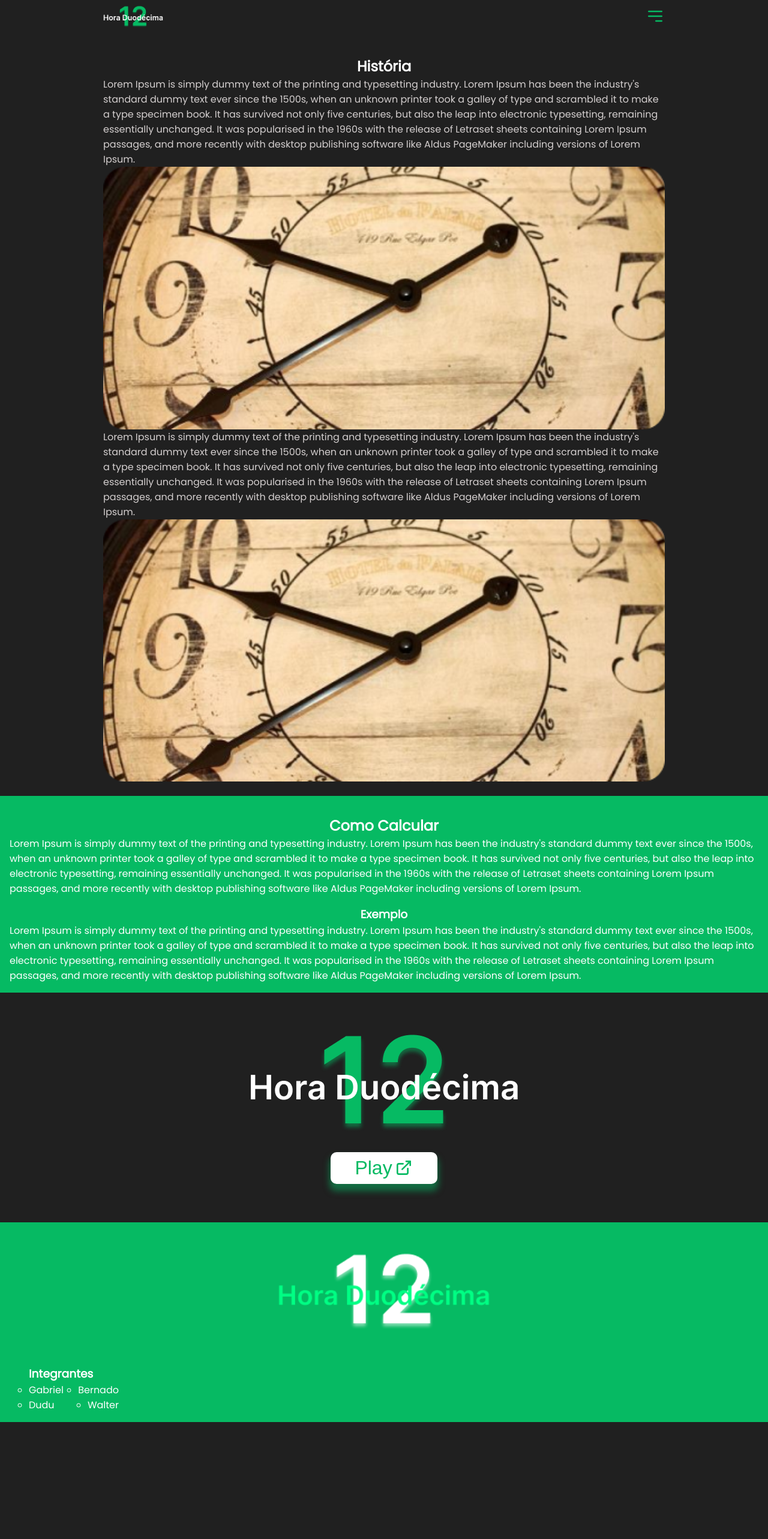
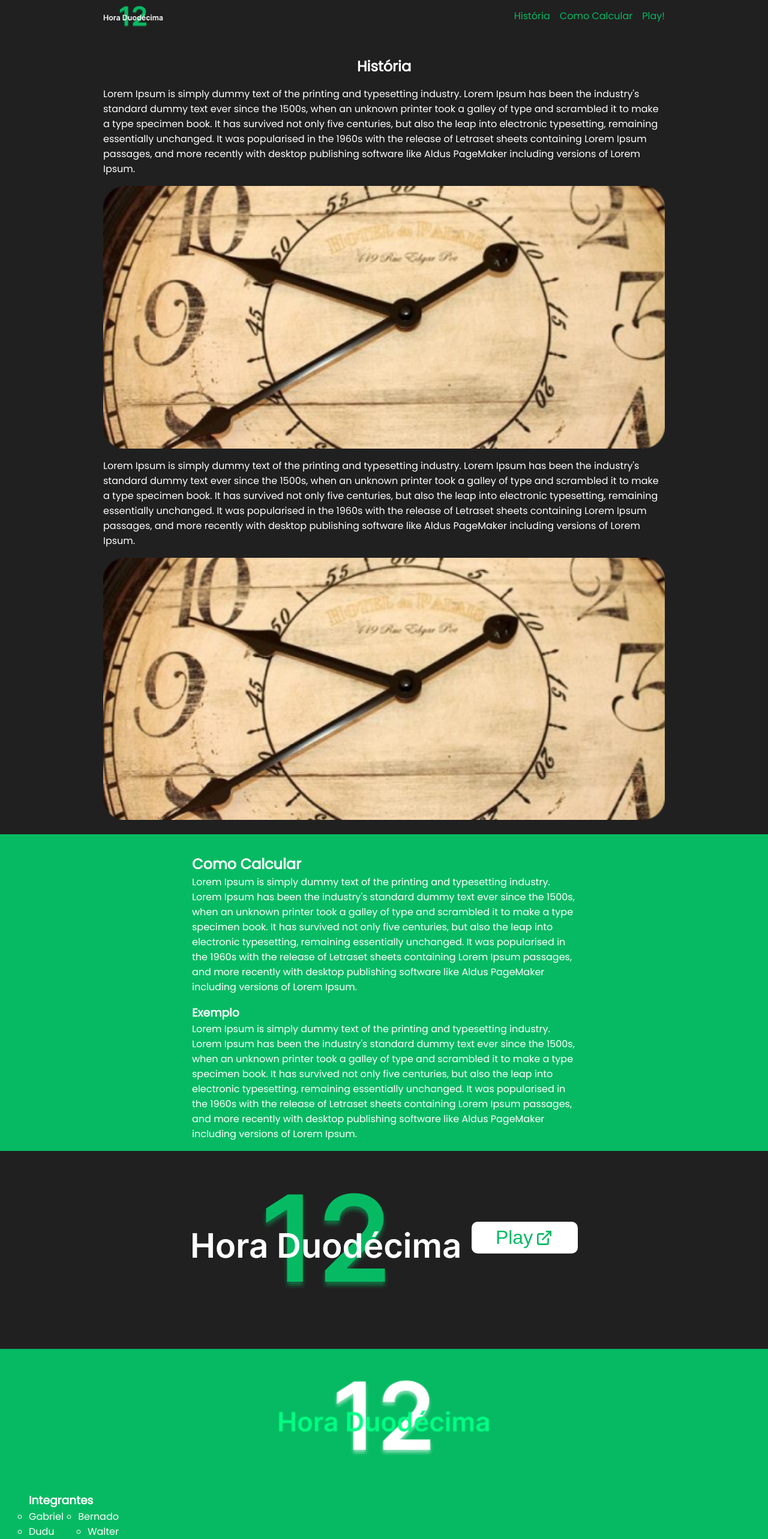
Before and after one commit to BerPGR/atividade-duodecimos, a React (Create React App) app in the folder clock-react/: page / in a window 1280 px wide. Shown: the top 2566 px of the page at 60% size. Before the commit the page ends 2371 px from the top, so only its background shows below. Built offline with nearby package versions, Linux system fonts and the light colour scheme.

Commit message:
feat: Header Desktop

```diff
--- a/clock-react/src/App.css
+++ b/clock-react/src/App.css
@@ -62,6 +62,7 @@ a {
 }
 
 /*=============== REUSABLE CSS CLASSES ===============*/
+
 .container {
   max-width: 968px;
   display: flex;
@@ -85,7 +86,7 @@ h3 {
 }
 
 p {
-  color: rgb(212, 207, 207);
+  color: white;
 }
 
 section {
@@ -94,6 +95,12 @@ section {
   justify-content: start;
   align-items: center;
   margin-top: 1.5rem;
+}
+
+#historia{
+  display: flex;
+  flex-direction: column;
+  gap: 1rem;
 }
 
 #calcular {
@@ -107,6 +114,8 @@ h1,
 h3 {
   color: white;
 }
+
+#quiz {}
 
 .image {
   width: 100%;
@@ -123,9 +132,17 @@ h3 {
   border: none;
   border-radius: 0.625rem;
   background: #FFF;
-  box-shadow: 0px 10px 11px 2px rgba(6, 186, 99, 0.50);
+
+  transition: .4s ease-in-out;
+  cursor: pointer;
 }
 
+.btn-primary:hover {
+  color: white;
+  background-color: var(--primary-color);
+  box-shadow: 0px 10px 11px 2px rgba(0, 0, 0, 0.5);
+  transform: translateY(-10px);
+}
 
 footer {
   background-color: var(--primary-color);
@@ -149,13 +166,13 @@ footer>div {
   color: white;
 }
 
-ul{
+ul {
   display: flex;
   justify-content: space-between;
   width: 150px;
 }
 
-ul > li{
+ul>li {
   list-style-type: circle;
 }
 
@@ -174,4 +191,21 @@ ul > li{
     margin-left: auto;
     margin-right: auto;
   }
+
+  .lg-devices {
+    width: 50vw;
+    margin: 0 auto;
+  }
+
+  #quiz {
+    display: flex;
+    flex-direction: row;
+    justify-content: center;
+    align-items: center;
+    gap: 1rem;
+  }
+
+  .image {
+    width: 100%;
+  }
 }
--- a/clock-react/src/App.js
+++ b/clock-react/src/App.js
@@ -24,11 +24,13 @@ function App() {
           <img src='./clock.png' className='image' />
         </section>
 
-        <section id='calcular' >
-          <h1>Como Calcular</h1>
-          <p>Lorem Ipsum is simply dummy text of the printing and typesetting industry. Lorem Ipsum has been the industry's standard dummy text ever since the 1500s, when an unknown printer took a galley of type and scrambled it to make a type specimen book. It has survived not only five centuries, but also the leap into electronic typesetting, remaining essentially unchanged. It was popularised in the 1960s with the release of Letraset sheets containing Lorem Ipsum passages, and more recently with desktop publishing software like Aldus PageMaker including versions of Lorem Ipsum.</p>
-          <h3>Exemplo</h3>
-          <p>Lorem Ipsum is simply dummy text of the printing and typesetting industry. Lorem Ipsum has been the industry's standard dummy text ever since the 1500s, when an unknown printer took a galley of type and scrambled it to make a type specimen book. It has survived not only five centuries, but also the leap into electronic typesetting, remaining essentially unchanged. It was popularised in the 1960s with the release of Letraset sheets containing Lorem Ipsum passages, and more recently with desktop publishing software like Aldus PageMaker including versions of Lorem Ipsum.</p>
+        <section id='calcular'>
+          <div className='lg-devices'>
+            <h1>Como Calcular</h1>
+            <p>Lorem Ipsum is simply dummy text of the printing and typesetting industry. Lorem Ipsum has been the industry's standard dummy text ever since the 1500s, when an unknown printer took a galley of type and scrambled it to make a type specimen book. It has survived not only five centuries, but also the leap into electronic typesetting, remaining essentially unchanged. It was popularised in the 1960s with the release of Letraset sheets containing Lorem Ipsum passages, and more recently with desktop publishing software like Aldus PageMaker including versions of Lorem Ipsum.</p>
+            <h3>Exemplo</h3>
+            <p>Lorem Ipsum is simply dummy text of the printing and typesetting industry. Lorem Ipsum has been the industry's standard dummy text ever since the 1500s, when an unknown printer took a galley of type and scrambled it to make a type specimen book. It has survived not only five centuries, but also the leap into electronic typesetting, remaining essentially unchanged. It was popularised in the 1960s with the release of Letraset sheets containing Lorem Ipsum passages, and more recently with desktop publishing software like Aldus PageMaker including versions of Lorem Ipsum.</p>
+          </div>
 
         </section>
 
--- a/clock-react/src/components/Header/Header.css
+++ b/clock-react/src/components/Header/Header.css
@@ -13,7 +13,7 @@
     transition: .4s ease-in-out;
 }
 
-.menu-icon:hover{
+.menu-icon:hover {
     color: #6ae7ab;
     scale: 101%;
 }
@@ -21,3 +21,25 @@
 .menu-container {
     width: 90vw;
 }
+
+.menu-desktop {
+    display: none;
+}
+
+
+@media screen and (min-width: 968px) {
+    .menu-icon {
+        display: none;
+    }
+
+    .menu-desktop {
+        display: flex;
+        gap: 1rem;
+    }
+
+
+    a:hover {
+        text-decoration: underline;
+        color: white;
+    }
+}
--- a/clock-react/src/components/Header/Header.jsx
+++ b/clock-react/src/components/Header/Header.jsx
@@ -24,6 +24,11 @@ const Header = () => {
         <header className='container-header'>
             <img src='./logo.png' width={100} />
             <HiOutlineMenuAlt3 className='menu-icon' onClick={handleMenu} />
+            <div className='menu-desktop'>
+                <a href='#historia'>História</a>
+                <a href='#calcular'>Como Calcular</a>
+                <a href='#quiz'>Play!</a>
+            </div>
         </header>
     )
 }
--- a/clock-react/src/components/MenuMobile/MenuMobile.jsx
+++ b/clock-react/src/components/MenuMobile/MenuMobile.jsx
@@ -13,9 +13,9 @@ const MenuMobile = ({ open, handleMenu }) => {
                     <AiOutlineCloseCircle onClick={handleMenu} className='icon' />
                 </div>
                 <div className='links-container'>
-                <a href='#'>Historia</a>
-                <a href='#'>Historia</a>
-                <a href='#'>Historia</a>
+                    <a onClick={handleMenu} href='#historia'>História</a>
+                    <a onClick={handleMenu} href='#calcular'>Como Calcular</a>
+                    <a onClick={handleMenu} href='#quiz'>Play!</a>
                 </div>
             </Box>
         </Drawer>
```
